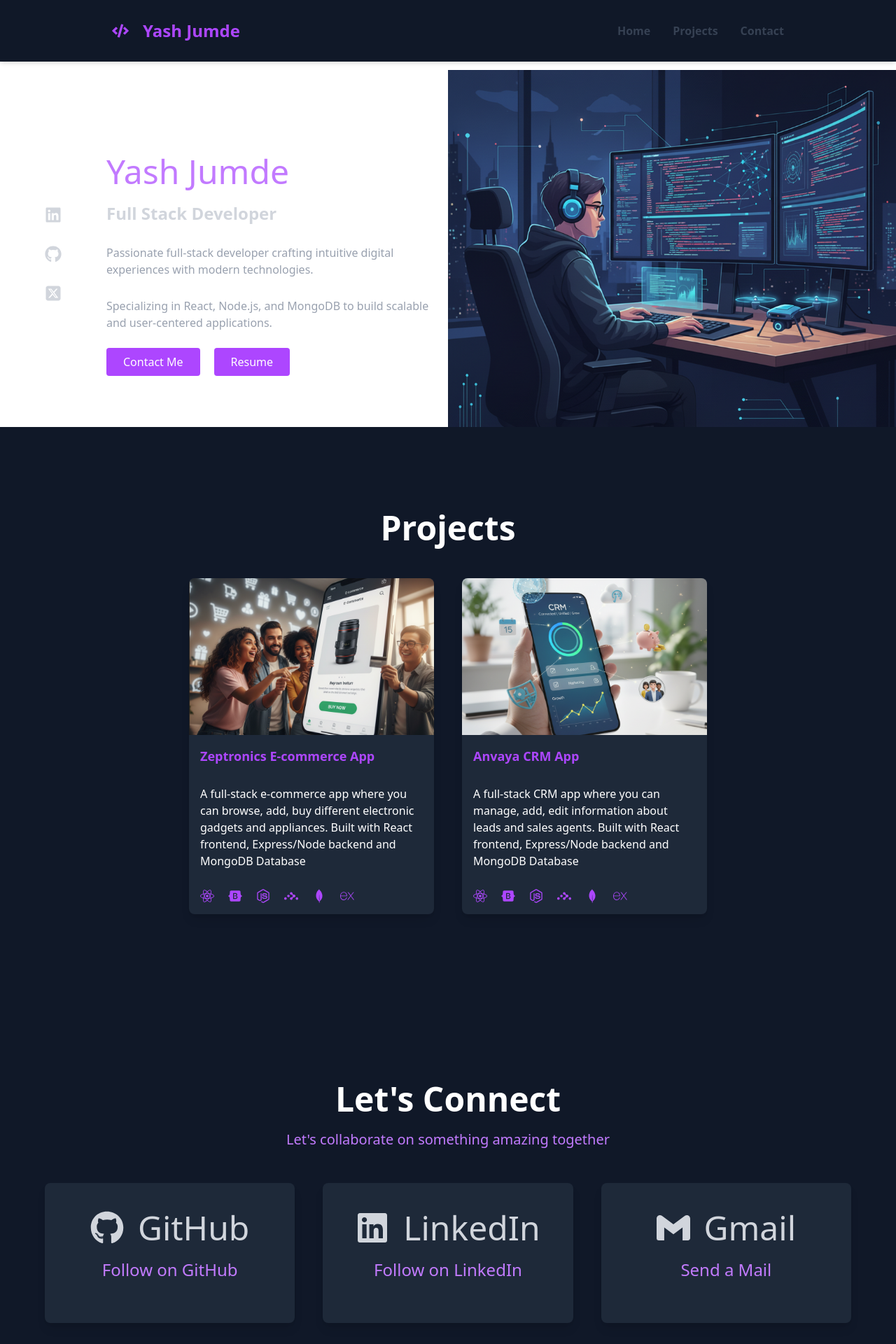
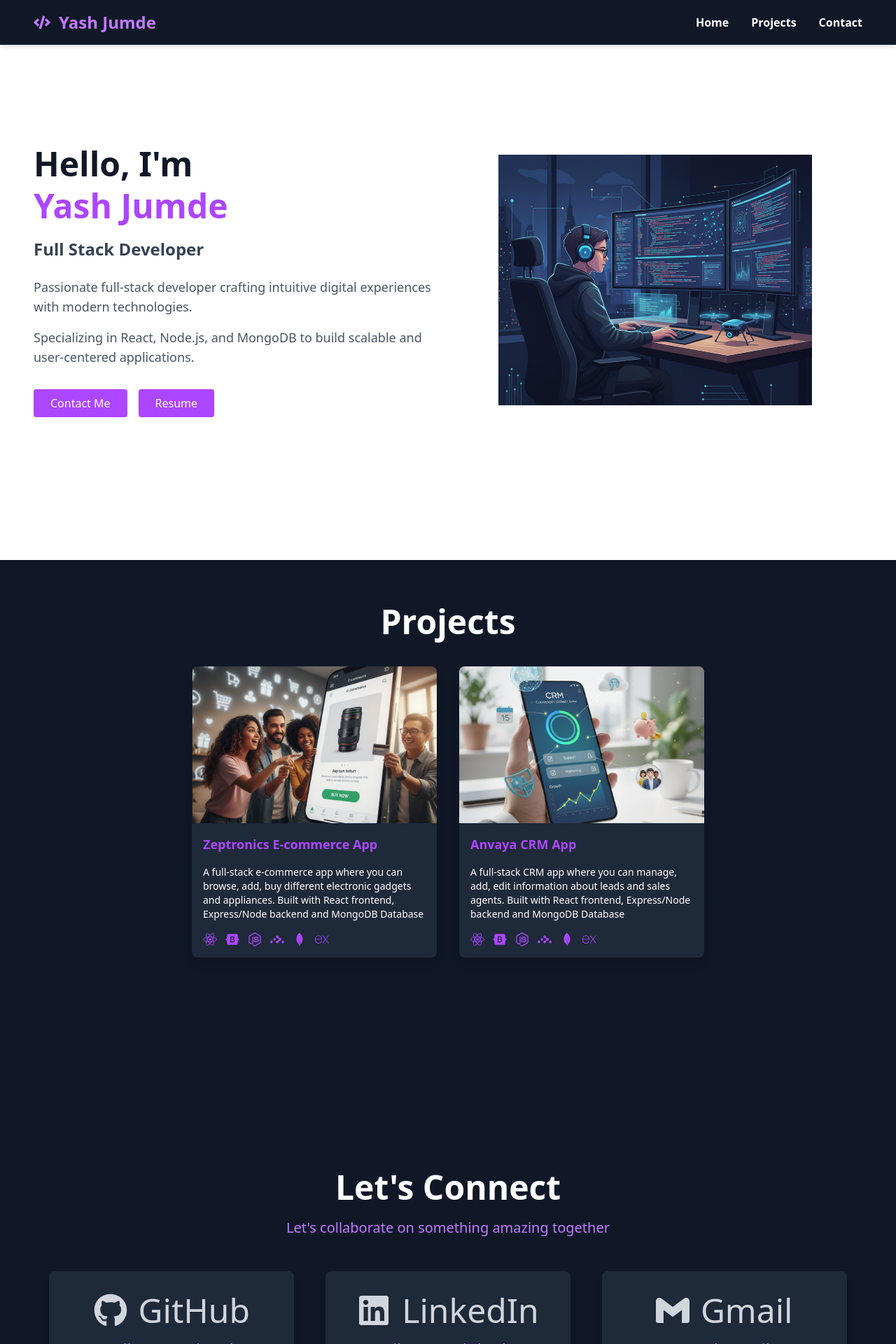
Before and after one commit to FiguringToCode/portfolio, a React (Vite) app: page / in a window 1280 px wide. Shown: the top 1920 px of the page at 70% size. Built offline with nearby package versions, Linux system fonts and the light colour scheme.

Commit message:
made pages responsive for all devices

```diff
--- a/src/components/Contact.jsx
+++ b/src/components/Contact.jsx
@@ -1,42 +1,62 @@
 import { FaLinkedin, FaGithub } from "react-icons/fa";
 import { SiGmail } from "react-icons/si";
 
-
-export default function Contact () {
+export default function Contact() {
   return (
-        <>
-            <section className="w-full bg-gray-900 pb-30 pt-30 h-screen">
-
-                <div className="container mx-auto px-6 md:px-16">
-                    <h2 className="text-5xl font-semibold text-center text-white mb-5">
+    <section className="w-full bg-gray-900 py-20 min-h-screen flex flex-col justify-center">
+      <div className="container mx-auto px-4 sm:px-8 md:px-16">
+        <h2 className="text-4xl sm:text-5xl font-semibold text-center text-white mb-5">
           Let's Connect
         </h2>
-                    <p className="text-purple-400 mb-12 text-xl font-medium text-center">Let's collaborate on something amazing together</p>
+        <p className="text-purple-400 mb-12 text-lg sm:text-xl font-medium text-center">
+          Let's collaborate on something amazing together
+        </p>
       </div>
 
-                <div className="container mx-auto md:px-16 flex justify-center gap-10">
-                    <div className="w-[400px] p-10 bg-gray-800 rounded-lg overflow-hidden shadow-lg transform transition-transform duration-300 hover:scale-105 text-center cursor-pointer">
-                        <a href='https://github.com/FiguringToCode' className='text-gray-300 text-5xl hover:text-gray-300 flex gap-5 justify-center'>
+      <div className="container mx-auto px-4 sm:px-8 md:px-16 grid grid-cols-1 sm:grid-cols-2 lg:grid-cols-3 gap-8 justify-items-center">
+        {/* GitHub */}
+        <div className="w-full sm:w-[350px] p-8 bg-gray-800 rounded-lg shadow-lg transform transition-transform duration-300 hover:scale-105 text-center cursor-pointer">
+          <a
+            href="https://github.com/FiguringToCode"
+            target="_blank"
+            rel="noreferrer"
+            className="text-gray-300 text-4xl sm:text-5xl flex items-center justify-center gap-4 hover:text-gray-100"
+          >
             <FaGithub /> GitHub
           </a>
-                        <p className="text-purple-400 text-2xl my-5">Follow on GitHub</p>
+          <p className="text-purple-400 text-xl sm:text-2xl my-4">
+            Follow on GitHub
+          </p>
         </div>
-                    <div className="w-[400px] p-10 bg-gray-800 rounded-lg overflow-hidden shadow-lg transform transition-transform duration-300 hover:scale-105 text-center cursor-pointer">
-                        <a href='https://www.linkedin.com/in/yashjumde/' className='text-gray-300 text-5xl hover:text-gray-300 flex gap-5 justify-center'>
+
+        {/* LinkedIn */}
+        <div className="w-full sm:w-[350px] p-8 bg-gray-800 rounded-lg shadow-lg transform transition-transform duration-300 hover:scale-105 text-center cursor-pointer">
+          <a
+            href="https://www.linkedin.com/in/yashjumde/"
+            target="_blank"
+            rel="noreferrer"
+            className="text-gray-300 text-4xl sm:text-5xl flex items-center justify-center gap-4 hover:text-gray-100"
+          >
             <FaLinkedin /> LinkedIn
           </a>
-                        <p className="text-purple-400 text-2xl my-5">Follow on LinkedIn</p>
+          <p className="text-purple-400 text-xl sm:text-2xl my-4">
+            Follow on LinkedIn
+          </p>
         </div>
-                    <div className="w-[400px] p-10 bg-gray-800 rounded-lg overflow-hidden shadow-lg transform transition-transform duration-300 hover:scale-105 text-center cursor-pointer">
-                        <a href='https://github.com/FiguringToCode' className='text-gray-300 text-5xl hover:text-gray-300 flex gap-5 justify-center'>
+
+        {/* Gmail */}
+        <div className="w-full sm:w-[350px] p-8 bg-gray-800 rounded-lg shadow-lg transform transition-transform duration-300 hover:scale-105 text-center cursor-pointer">
+          <a
+            href="mailto:youremail@gmail.com"
+            className="text-gray-300 text-4xl sm:text-5xl flex items-center justify-center gap-4 hover:text-gray-100"
+          >
             <SiGmail /> Gmail
           </a>
-                        <p className="text-purple-400 text-2xl my-5">Send a Mail</p>
+          <p className="text-purple-400 text-xl sm:text-2xl my-4">
+            Send a Mail
+          </p>
         </div>
       </div>
-
-
     </section>
-        </>
-    )
+  );
 }
--- a/src/components/Header.jsx
+++ b/src/components/Header.jsx
@@ -1,27 +1,50 @@
-import React from 'react'
-import { FaCode } from 'react-icons/fa'
+import React, { useState } from 'react'
+import { FaCode, FaBars, FaTimes } from 'react-icons/fa'
 import '@fontsource/poppins/600.css'
 import { NavLink } from 'react-router-dom'
 
 const Header = () => {
+  const [menuOpen, setMenuOpen] = useState(false)
+
   return (
-    <header className='z-20 w-full bg-gray-900 text-white shadow-md py-7 px-40 fixed top-0 left-0'>
-      <div className='container flex items-center justify-between'>
-        <div className='flex items-center gap-5'>
-            <h1 className='text-2xl font-bold text-purple-500 dark:text-purple-300 cursor-pointer d-flex'> <FaCode /></h1>
-            <h1 className='text-2xl font-bold text-purple-500 dark:text-purple-300 cursor-pointer d-flex'> Yash Jumde </h1>
+    <header className="fixed top-0 left-0 w-full bg-gray-900 text-white shadow-md z-50">
+      <div className="max-w-7xl mx-auto flex items-center justify-between py-4 px-6 md:px-12">
+        <div className="flex items-center gap-3">
+          <h1 className="text-2xl font-bold text-purple-400 flex items-center">
+            <FaCode />
+          </h1>
+          <h1 className="text-2xl font-bold text-purple-400">Yash Jumde</h1>
         </div>
 
-        <nav className='flex'>
-            <ul className='flex space-x-8 font-bold font-lg'>
-              <li><NavLink to={`/`} className='text-gray-700 dark:text-gray-300'>Home</NavLink></li>
-              <li><NavLink to={`/project`} className='text-gray-700 dark:text-gray-300'>Projects</NavLink></li>
-              <li><NavLink to={`/contact`} className='text-gray-700 dark:text-gray-300'>Contact</NavLink></li>
-            </ul>
+        {/* Desktop Menu */}
+        <nav className="hidden md:flex">
+          <ul className="flex space-x-8 font-semibold">
+            <li><NavLink to="/" className="hover:text-purple-400 transition">Home</NavLink></li>
+            <li><NavLink to="/project" className="hover:text-purple-400 transition">Projects</NavLink></li>
+            <li><NavLink to="/contact" className="hover:text-purple-400 transition">Contact</NavLink></li>
+          </ul>
         </nav>
+
+        {/* Mobile Menu Icon */}
+        <div className="md:hidden flex items-center">
+          <button onClick={() => setMenuOpen(!menuOpen)} aria-label="Toggle menu">
+            {menuOpen ? <FaTimes size={22} /> : <FaBars size={22} />}
+          </button>
+        </div>
       </div>
+
+      {/* Mobile Menu Overlay */}
+      {menuOpen && (
+        <div className="md:hidden bg-gray-800">
+          <ul className="flex flex-col items-center space-y-4 py-6 font-semibold">
+            <li><NavLink to="/" onClick={() => setMenuOpen(false)} className="hover:text-purple-400 transition">Home</NavLink></li>
+            <li><NavLink to="/project" onClick={() => setMenuOpen(false)} className="hover:text-purple-400 transition">Projects</NavLink></li>
+            <li><NavLink to="/contact" onClick={() => setMenuOpen(false)} className="hover:text-purple-400 transition">Contact</NavLink></li>
+          </ul>
+        </div>
+      )}
     </header>
   )
 }
 
-export default Header;
+export default Header
--- a/src/components/Hero.jsx
+++ b/src/components/Hero.jsx
@@ -1,36 +1,57 @@
 import React from 'react'
-import { FaLinkedin, FaGithub } from "react-icons/fa";
-import { FaSquareXTwitter } from "react-icons/fa6";
-import { Link } from 'react-router-dom';
-
-
+import { Link } from 'react-router-dom'
 
 export default function Hero() {
   return (
+    <section id="home" className="bg-white dark:bg-gray-900 min-h-screen flex items-center justify-center">
+      <div className="container mx-auto flex flex-col-reverse md:flex-row items-center justify-between px-6 md:px-12 py-12">
 
-    <section id='home' className='bg-white dark:bg-gray-900 w-screen pt-25'>
-      <div className='container mx-auto flex flex-col md:flex-row items-center justify-between'>
+        {/* Left content (text + buttons) */}
+        <div className="text-center md:text-left w-full md:w-1/2 mt-10 md:mt-0">
+          <h1 className="text-4xl sm:text-5xl font-bold text-gray-900 dark:text-white leading-tight">
+            Hello, I'm <br />
+            <span className="text-purple-500">Yash Jumde</span>
+          </h1>
 
-        <div className='flex flex-col justify-center p-16 mt-4 text-2xl'>
-          <a href='https://www.linkedin.com/in/yashjumde/' className='text-gray-300 hover:text-gray-300 py-4'><FaLinkedin /></a>
-          <a href='https://github.com/FiguringToCode' className='text-gray-300 hover:text-gray-300 py-4'><FaGithub /></a>
-          <a href='https://github.com/FiguringToCode' className='text-gray-300 hover:text-gray-300 py-4'><FaSquareXTwitter /></a>
+          <h2 className="text-xl sm:text-2xl font-semibold mt-4 text-gray-700 dark:text-gray-300">
+            Full Stack Developer
+          </h2>
+
+          <p className="mt-6 text-gray-600 dark:text-gray-400 text-base sm:text-lg">
+            Passionate full-stack developer crafting intuitive digital experiences with modern technologies.
+          </p>
+          <p className="mt-4 text-gray-600 dark:text-gray-400 text-base sm:text-lg">
+            Specializing in React, Node.js, and MongoDB to build scalable and user-centered applications.
+          </p>
+
+          <div className="mt-8 flex flex-col sm:flex-row items-center justify-center md:justify-start gap-4">
+            <Link
+              to="/contact"
+              className="px-6 py-2 bg-purple-500 rounded text-white hover:bg-purple-700 transition"
+            >
+              Contact Me
+            </Link>
+            <a
+              href="/yash_jumde_Resume.pdf"
+              target="_blank"
+              rel="noopener noreferrer"
+              className="px-6 py-2 bg-purple-500 rounded text-white hover:bg-purple-700 transition"
+            >
+              Resume
+            </a>
+          </div>
         </div>
 
-        <div className=''>
-          <h1 className='text-5xl font-bond text-white'>Hello, I'm <br/>
-            <span className='text-purple-400'>Yash Jumde</span>
-          </h1>
-          <h2 className='text-2xl font-semibold mt-5 text-gray-300'>Full Stack Developer</h2>
-          <p className='mt-7 text-gray-400'>Passionate full-stack developer crafting intuitive digital experiences with modern technologies.</p>
-          <p className='mt-7 text-gray-400'>Specializing in React, Node.js, and MongoDB to build scalable and user-centered applications.</p>
+        {/* Right image */}
+        <div className="w-full md:w-1/2 flex justify-center mb-10 md:mb-0">
+          <img
+            src="/Screenshot 2025-11-04 131239.png"
+            alt="Developer Illustration"
+            className="w-3/4 sm:w-2/3 md:w-full max-w-sm md:max-w-md object-contain"
+          />
+        </div>
 
-          <button className='mt-6 me-5 px-6 py-2 bg-purple-500 rounded text-white hover:bg-purple-800'><Link to='/contact'>Contact Me</Link></button>
-          <button className='mt-6 px-6 py-2 bg-purple-500 rounded text-white hover:bg-purple-800'><a target='_blank' href='public\yash_jumde_Resume.pdf'>Resume</a></button>
-        </div>
-        <img src="public\Screenshot 2025-11-04 131239.png" alt='Developer Illustration' className='w-1/2' />
       </div>
     </section>
-
   )
 }
--- a/src/components/Project.jsx
+++ b/src/components/Project.jsx
@@ -1,8 +1,5 @@
-import { FaReact, FaBootstrap, FaNodeJs, } from "react-icons/fa";
-import { SiReactrouter } from "react-icons/si";
-import { SiExpress } from "react-icons/si";
-import { SiMongodb } from "react-icons/si";
-
+import { FaReact, FaBootstrap, FaNodeJs } from "react-icons/fa";
+import { SiReactrouter, SiExpress, SiMongodb } from "react-icons/si";
 
 export default function Project() {
   const projects = [
@@ -21,37 +18,37 @@ export default function Project() {
   ];
 
   return (
-    <section id="project" className="w-full bg-gray-900 py-30">
-      <div className="container mx-auto px-6 md:px-16">
-        <h2 className="text-5xl font-semibold text-center text-white mb-12">
+    <section id="project" className="w-full bg-gray-900 py-16">
+      <div className="container mx-auto px-4 sm:px-6 md:px-16">
+        <h2 className="text-3xl sm:text-4xl md:text-5xl font-semibold text-center text-white mb-10">
           Projects
         </h2>
 
-        <div className="flex flex-wrap justify-center gap-10">
+        <div className="flex flex-col sm:flex-row sm:flex-wrap justify-center gap-8">
           {projects.map((proj, index) => (
             <div
               key={index}
-              className="w-[350px] bg-gray-800 rounded-lg overflow-hidden shadow-lg transform transition-transform duration-300 hover:scale-105"
+              className="w-full sm:w-[350px] bg-gray-800 rounded-lg overflow-hidden shadow-lg transform transition-transform duration-300 hover:scale-105"
             >
               <a href={proj.link} target="_blank" rel="noopener noreferrer">
                 <img
                   src={proj.img}
                   alt={proj.name}
-                  className="w-full h-56 object-cover"
+                  className="w-full h-48 sm:h-56 object-cover"
                 />
               </a>
               <div className="p-4">
                 <h3 className="text-lg font-semibold text-purple-500">
                   {proj.name}
                 </h3>
-                <p className="text-md font-medium text-white my-7">{proj.description}</p>
-                <div className="flex gap-5 text-purple-500 text-xl">
-                    <p><FaReact /></p>
-                    <p><FaBootstrap /></p>
-                    <p><FaNodeJs /></p>
-                    <p><SiReactrouter /></p>
-                    <p><SiMongodb /></p>
-                    <p><SiExpress /></p>
+                <p className="text-sm sm:text-md font-medium text-white my-4">{proj.description}</p>
+                <div className="flex flex-wrap gap-3 text-purple-500 text-xl">
+                  <FaReact />
+                  <FaBootstrap />
+                  <FaNodeJs />
+                  <SiReactrouter />
+                  <SiMongodb />
+                  <SiExpress />
                 </div>
               </div>
             </div>
```
Also changed, not shown: public/Generated Image November 04, 2025 - 1_04PM.png (deleted). Lines whose indentation alone changed are shown as unchanged.
